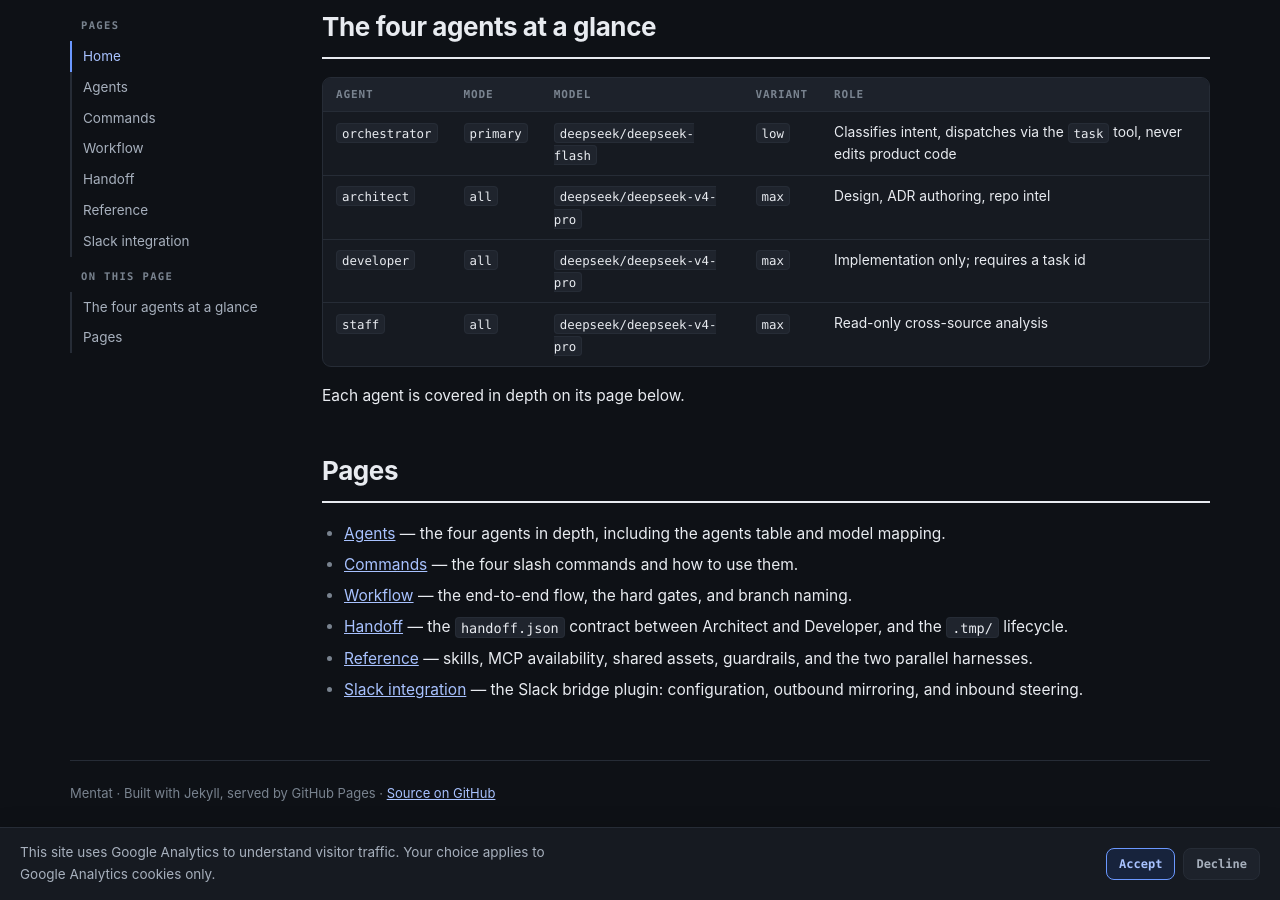
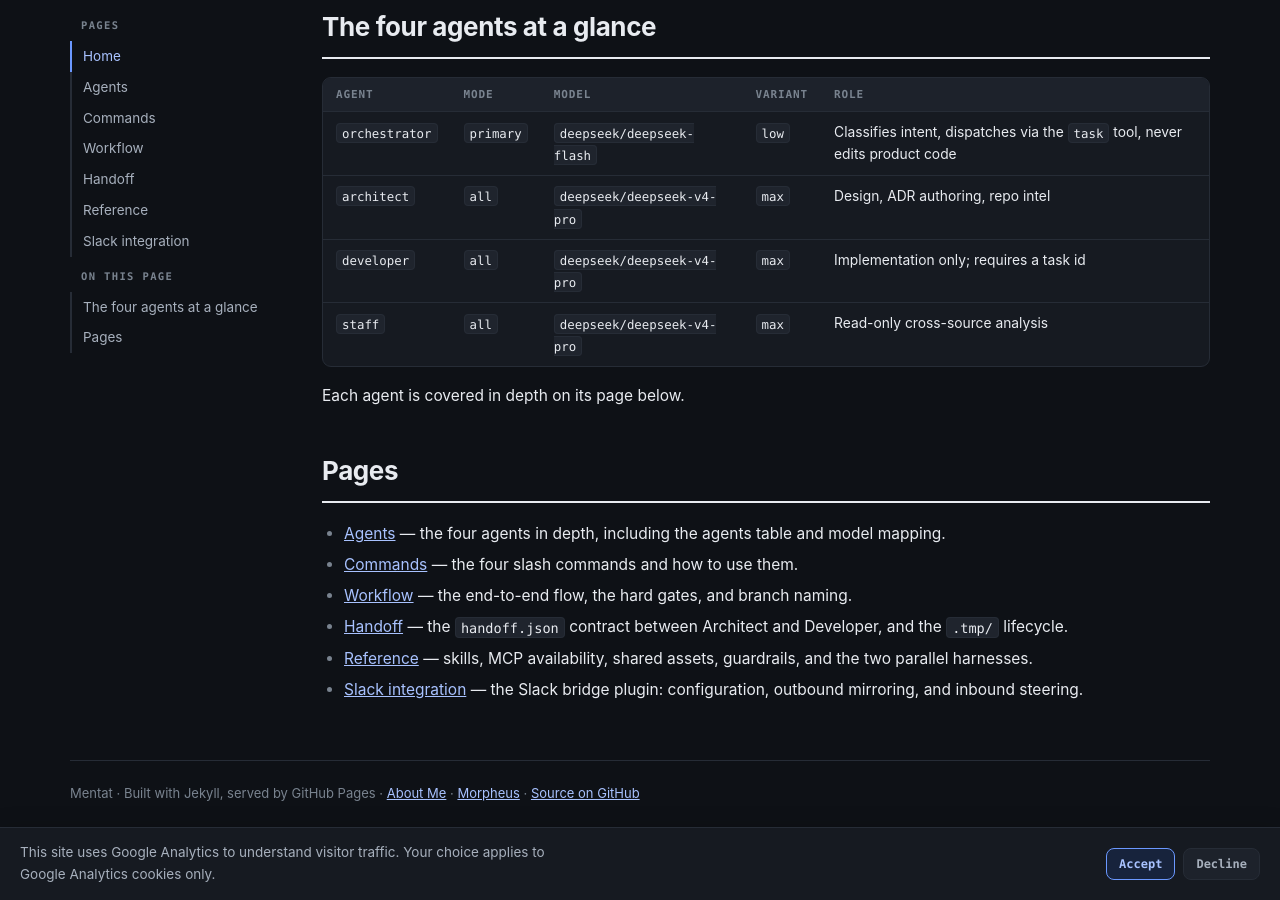
Before and after one commit to devrkd/agentic-workflow, a Jekyll site: the page built from docs/index.md, in a window 1280 px wide and 900 px high, scrolled down 651 px. Built offline with Jekyll 4.4.1, drawn with Linux system fonts in a browser that asks for light colours.

Commit message:
docs: add About Me and Morpheus links to footer

```diff
--- a/docs/_layouts/default.html
+++ b/docs/_layouts/default.html
@@ -106,7 +106,7 @@
       </div>
 
       <footer>
-        <p>{{ site.title }} · Built with Jekyll, served by GitHub Pages · <a href="https://github.com/devrkd/mentat">Source on GitHub</a></p>
+        <p>{{ site.title }} · Built with Jekyll, served by GitHub Pages · <a href="http://rkd.co.in/">About Me</a> · <a href="https://devrkd.github.io/morpheus/">Morpheus</a> · <a href="https://github.com/devrkd/mentat">Source on GitHub</a></p>
       </footer>
     </div>
 
```
